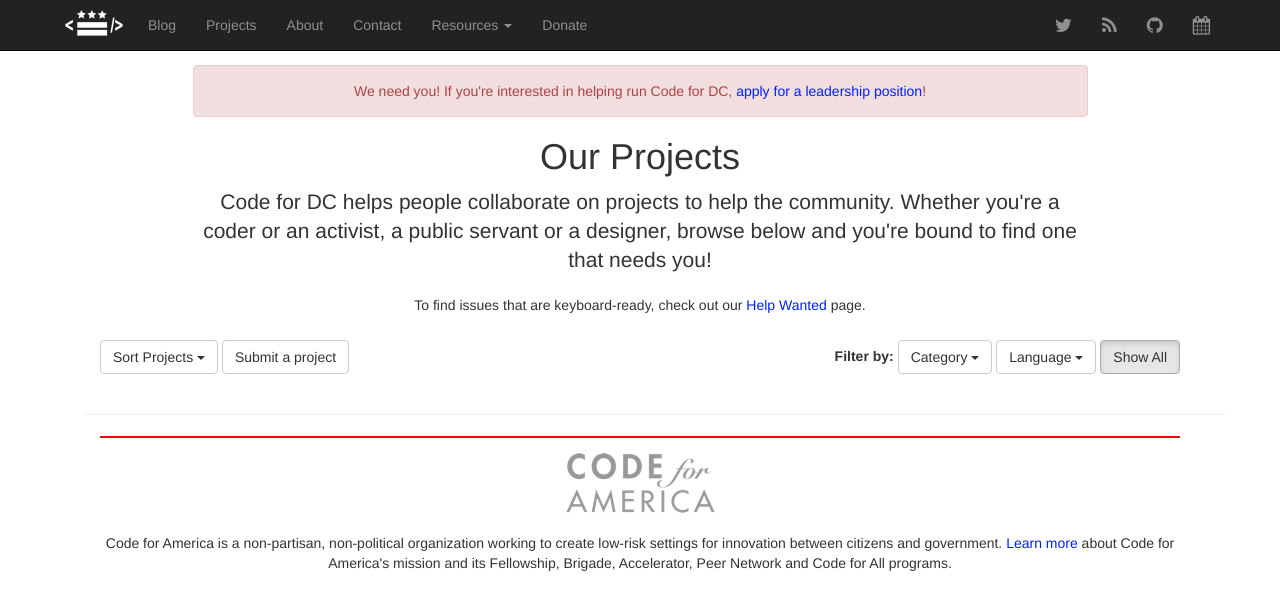
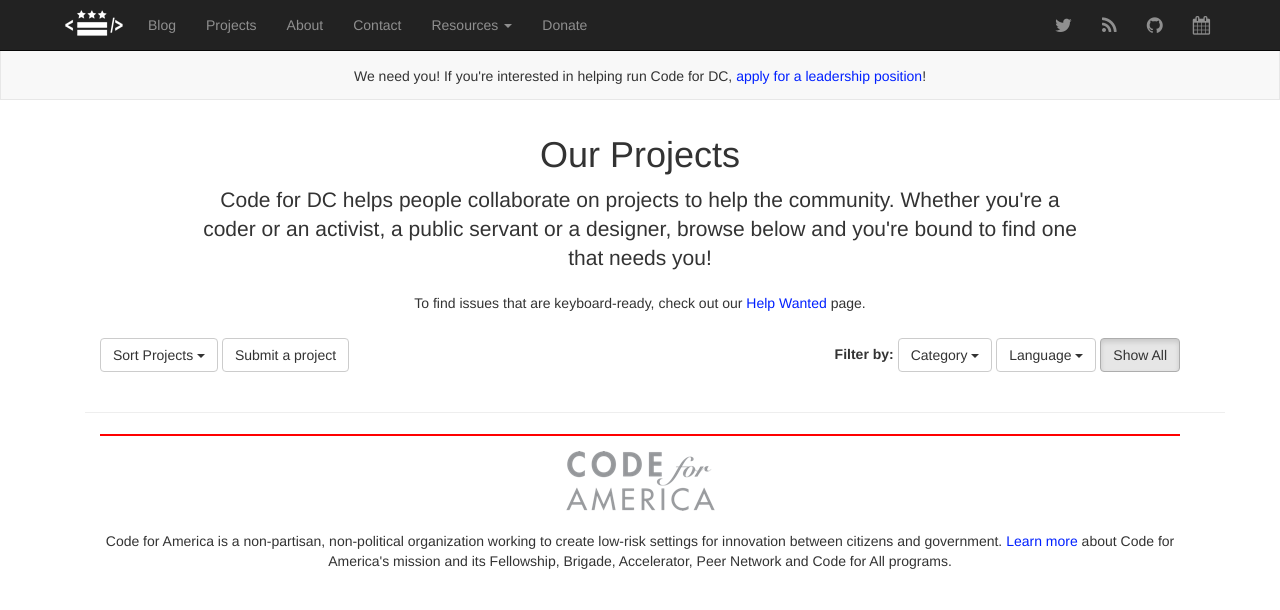
Before and after one commit to civictechdc/codefordc.github.com, a Jekyll site: the page built from projects/index.html, in a window 1280 px wide. Shown: the top 610 px of the page. Built offline with Jekyll 4.4.1, drawn with Linux system fonts in a browser that asks for light colours; Markdown is read by kramdown in place of the engine named in the settings; a file with an impossible date is left out.

Commit message:
move announcement navbar to template

```diff
--- a/_includes/_navbar.html
+++ b/_includes/_navbar.html
@@ -34,3 +34,9 @@
     </div><!--/.nav-collapse -->
   </div>
 </div>
+
+<div class="navbar navbar-default announcement-navbar"> <!-- announcement double navbar -->
+  <div class="container">
+    <div class="announcement">We need you! If you're interested in helping run Code for DC, <a href="/apply.html">apply for a leadership position</a>!</div>
+  </div>
+</div>
--- a/index.html
+++ b/index.html
@@ -4,11 +4,6 @@
 ---
 
 
-<div class="navbar navbar-default announcement-navbar"> <!-- announcement double navbar -->
-	<div class="container">
-		<div class="announcement">We need you! If you're interested in helping run Code for DC, <a href="/apply.html">apply for a leadership position</a>!</div>
-	</div>
-</div>
 <div class="big-image"></div> <!-- holding space for that big header image -->
 
 <div class="container">
--- a/projects/index.html
+++ b/projects/index.html
@@ -21,7 +21,6 @@
 				<strong>Success!</strong> Check back in soon and the project should be on this list.
 			</div>
 			<div class="col-lg-10 col-lg-offset-1 starter-template">
-			<div class="alert alert-danger" role="alert">We need you! If you're interested in helping run Code for DC, <a href="/apply.html">apply for a leadership position</a>!</div>
 				<h1>Our Projects</h1>
 				<p class="lead">Code for DC helps people collaborate on projects to help the community. Whether you're a coder or an activist, a public servant or a designer, browse below and you're bound to find one that needs you!</p>
 				<p>To find issues that are keyboard-ready, check out our <a href="/projects/helpwanted.html">Help Wanted</a> page.</p>
```
